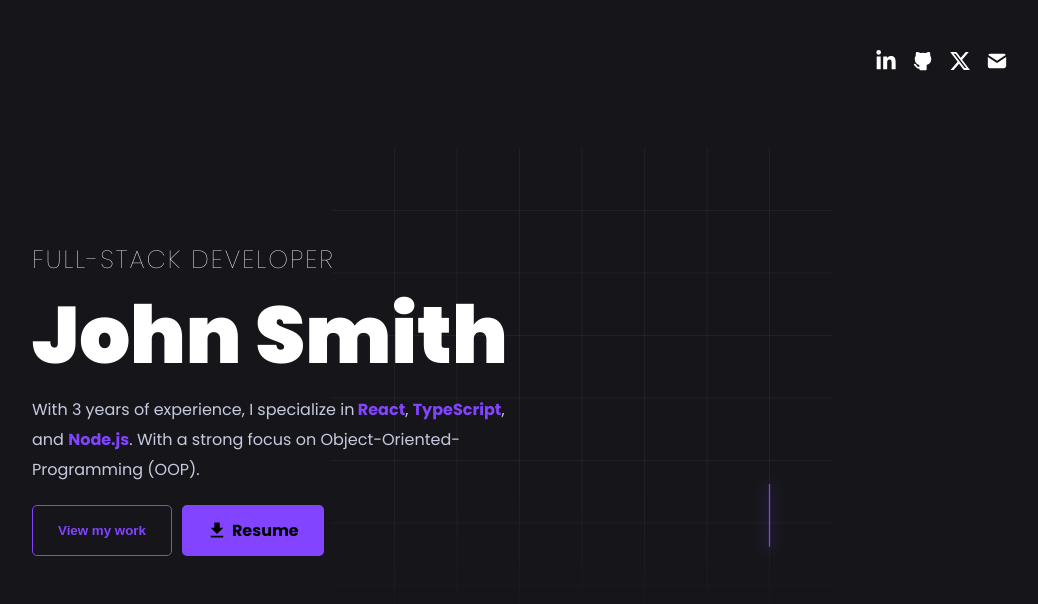
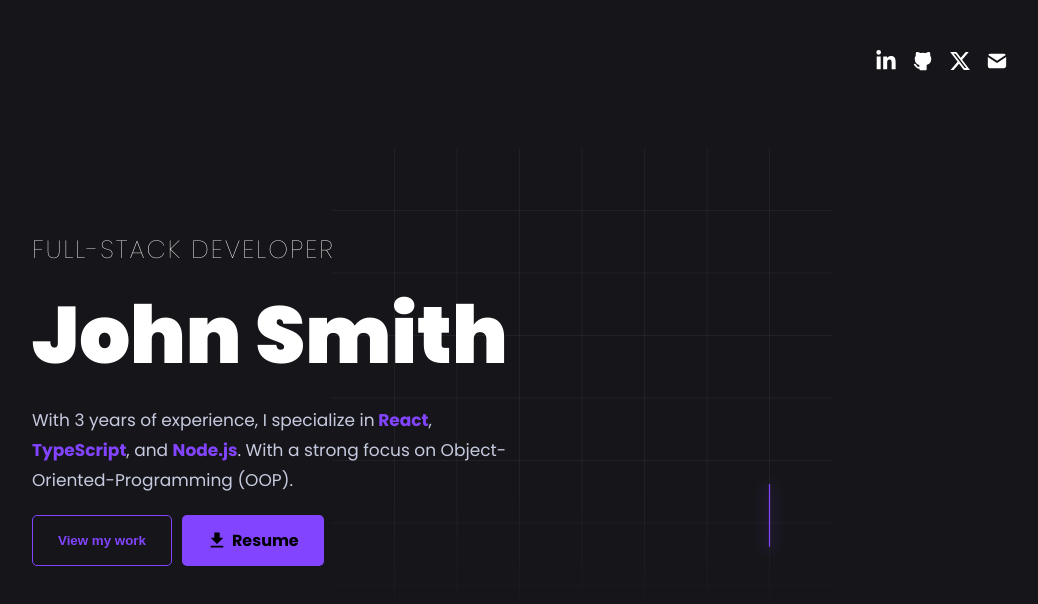
Before and after one commit to kaleckh/UpdatedPortfolio, a React (Vite) app: page / in a window 1280 px wide. Shown: the top 604 px of the page, without its empty margins (208-1246 px from the left). Built offline with nearby package versions, Linux system fonts and the light colour scheme.

Commit message:
chore: change global heading styles

```diff
--- a/src/styles/global-styles.ts
+++ b/src/styles/global-styles.ts
@@ -24,12 +24,14 @@ h1 {
     font-size: 3.5rem;
     color:#fff;
     font-weight: 800;
+    margin: 1rem 0;
 
     @media screen and (min-width: 480px) {
         font-size: 5rem;
     }
     @media screen and (min-width: 768px) {
         font-size: 8rem;
+
     }
 }
 
@@ -49,7 +51,7 @@ h2 {
 }
 
 p {
-    font-size: 1.6rem;
+    font-size: 1.7rem;
     line-height: 3rem;
     color: #C6CADF;
 }
```
